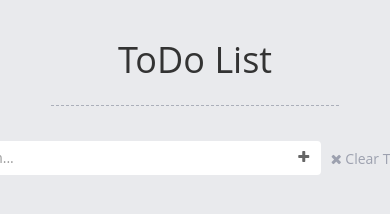
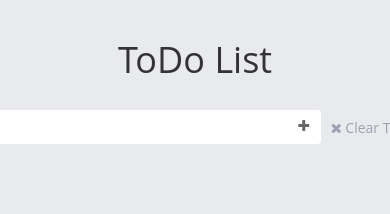
Before and after one commit to bhakti0699/Todo, a plain HTML site: page index.html in a window 390 px wide. Shown: the top 214 px of the page. Drawn offline with nearby package versions, Linux system fonts and the light colour scheme.

Commit message:
change apply

```diff
--- a/index.html
+++ b/index.html
@@ -14,7 +14,6 @@
 <body>
 <div class="container">
 	<h1 class="text-center">ToDo List</h1>
-	<div class="separator"></div>
 	<div class="row">
 		<div class="col-md-6 col-xs-6 col-xs-offset-2">
 			<div class="add-control">
--- a/style.css
+++ b/style.css
@@ -186,13 +186,14 @@ body {
     align-items: center;
     justify-content: center;
     flex-direction: column;
-    width: 100%;
+    max-width: 100vh;
+    max-height: 100vh;
   }
   .form-group
   {
-    margin: auto auto auto auto;
     position:relative;
     width: auto;
+    margin-left:-35px ;
   }
   span.refresh
   {
@@ -202,8 +203,9 @@ body {
   .todo-list li
   {
     margin: auto auto auto auto;
-    width:auto;
+    width:310px;
     text-align: left;
+    margin-left: -35px;
   }
   .row
   {
```
